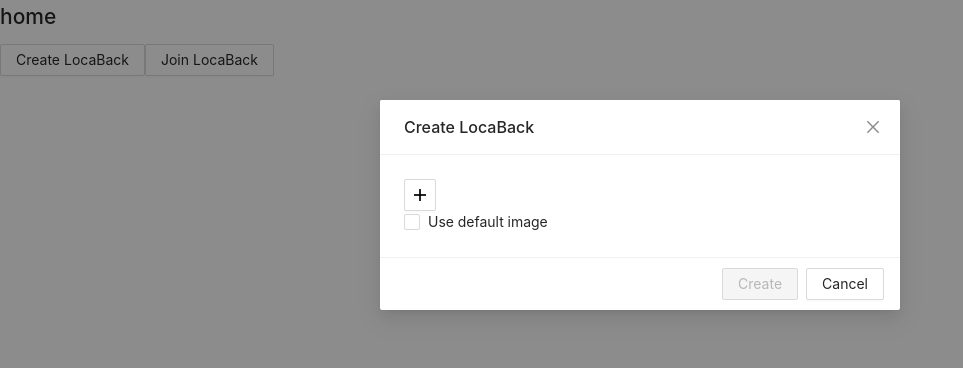
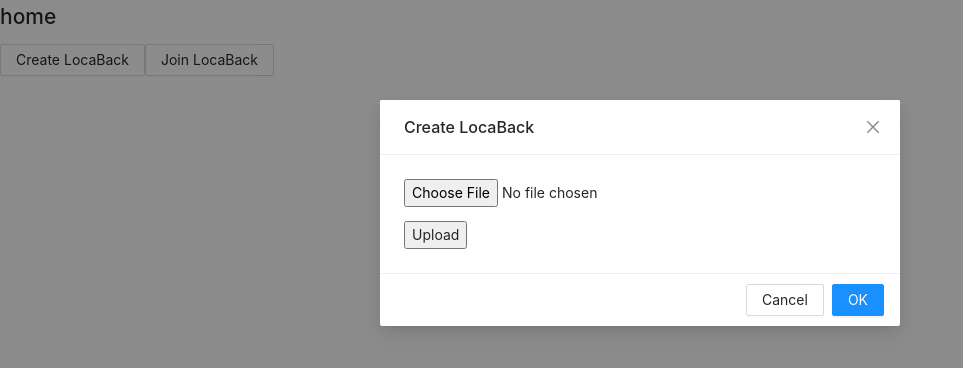
Before and after one commit to UnorganizedCompany/LocaBack_FE, a React (Create React App) app: page / in a window 1280 px wide. Both pictures are taken after a click on the button "Create LocaBack". Shown: the top 368 px of the page, without its empty margins (0-963 px from the left). Built offline with nearby package versions, Linux system fonts and the light colour scheme.

Commit message:
In Progress..

```diff
--- a/package.json
+++ b/package.json
@@ -7,6 +7,7 @@
     "@testing-library/react": "^13.3.0",
     "@testing-library/user-event": "^13.5.0",
     "antd": "^4.21.3",
+    "axios": "^1.1.2",
     "react": "^18.2.0",
     "react-dom": "^18.2.0",
     "react-router-dom": "^6.3.0",
--- a/src/api/BackAPI.js
+++ b/src/api/BackAPI.js
@@ -0,0 +1,14 @@
+import axios from 'axios'
+
+export function getBack(id) {
+    return axios.get('http://127.0.0.1:8000/backs/' + id + '/image', {responseType: 'blob'});
+}
+
+export function postBack(form_data) {
+    console.log(form_data)
+    return axios.post('http://127.0.0.1:8000/backs', form_data, {
+        headers: {
+            'content-type': 'multipart/form-data'
+        }
+    })
+}
--- a/src/components/BackViewer.js
+++ b/src/components/BackViewer.js
@@ -1,23 +1,49 @@
-import React, { useEffect } from 'react';
-import { useParams, useNavigate } from 'react-router-dom';
+import React, {useEffect, useState, useRef} from 'react';
+import {useNavigate, useParams} from 'react-router-dom';
+import {getBack} from "../api/BackAPI";
 
 function BackViewer() {
+    const [image, setImage] = useState("");
     const { backId } = useParams();
     const navigate = useNavigate();
+
+    let ws = useRef(null);
 
     useEffect(() => {
         // TODO: 실제로 있는 등인지 체크, 없으면 navigate to home, 있으면 이미지 화면에 그린다
         console.log(backId);
-        if (backId === '123') {
-            navigate('/');
-            return;
-        }
-        // TODO: ws open
-        console.log('ws open');
+        getBack(backId)
+            .then(response => {
+                setImage(URL.createObjectURL(response.data))
+            })
+            .catch(error => {
+                console.log(error)
+                alert('올바른 등 번호가 아닙니다.')
+                navigate('/');
+            })
+
+        const webSocketUrl = 'ws://127.0.0.1:8000/backs/' + backId
+        ws.current = new WebSocket(webSocketUrl);
+        ws.current.onopen = () => {
+            console.log("connected to " + webSocketUrl);
+        };
+        ws.current.onclose = (error) => {
+            console.log("disconnect from " + webSocketUrl);
+            console.log(error);
+        };
+        ws.current.onerror = (error) => {
+            console.log("connection error " + webSocketUrl);
+            console.log(error);
+        };
+        ws.current.onmessage = (evt) => {
+            const data = JSON.parse(evt.data);
+            console.log(data);
+        };
 
         return () => {
-            console.log('ws close')
-        }
+            console.log("clean up");
+            ws.current.close();
+        };
     }, [backId, navigate]);
 
     const onBackClick = (e) => {
@@ -34,6 +60,12 @@ function BackViewer() {
         // TODO: 모바일에서 확대되었을 때 위치 제대로 그려지는지 확인해야 함
         // TODO: ws 호출
         console.log(normalizeX, normalizeY)
+        ws.current.send(
+            JSON.stringify({
+                'x': normalizeX,
+                'y': normalizeY
+            })
+        );
     }
 
     // TODO: 이미지 그릴 때 divice width, height 받아서 height 90%랑 width 비교한 뒤 가로 세로랑도 비교해서 어디에 맞춰서 그릴지 정해야 함
@@ -44,7 +76,7 @@ function BackViewer() {
                 back viewer - {backId}
             </h2>
             <div style={{'textAlign': 'center'}}>
-                <img src='/defaultBack.PNG' alt='back' onClick={e => onBackClick(e)}/>
+                <img style={{'width': '100%'}} src={image} onClick={onBackClick}/>
             </div>
         </div>
     )
--- a/src/components/CreationModal.js
+++ b/src/components/CreationModal.js
@@ -1,70 +1,65 @@
 import React, { useState } from 'react';
-import { Modal, Upload, Button, Checkbox, message } from 'antd';
+import { Modal, Upload, Button, Checkbox } from 'antd';
 import { PlusOutlined } from '@ant-design/icons';
+import { postBack } from '../api/BackAPI';
+import axios from "axios";
 
 function CreationModal(props) {
-    const [file, setFile] = useState(null);
+    const [image, setImage] = useState(null);
     const [uploading, setUploading] = useState(false);
     const [useDefaultImage, setUseDefaultImage] = useState(false);
 
-    const uploadProps = {
-        beforeUpload: (file) => {
-            setFile(file)
-            return false
-        },
-        maxCount: 1,
+    const handleImageChange = (e) => {
+        console.log(e.target.files[0])
+        setImage(e.target.files[0])
     };
-
-    const onOk = () => {
-        console.log(useDefaultImage)
-
-        const formData = new FormData();
-        if (!useDefaultImage) {
-            formData.append('files[]', file)
-        }
-        setUploading(true);
-
-        // TODO: back create api 호출
-        fetch('https://www.mocky.io/v2/5cc8019d300000980a055e76', {
-            method: 'POST',
-            body: formData,
-        })
-            .then((res) => res.json())
-            .then(() => {
-                setFile(null);
-                message.success('upload successfully.');
-                // TODO: navigate to back viewer
-            })
-            .catch(() => {
-                message.error('upload failed.');
-            })
-            .finally(() => {
-                setUploading(false);
-            });
-    }
+    //
+    // const onOk = () => {
+    //     console.log(useDefaultImage)
+    //
+    //     const formData = new FormData();
+    //     if (!useDefaultImage) {
+    //         formData.append('UploadFile', file, file.name)
+    //     }
+    //     setUploading(true);
+    //
+    //
+    //     postBack(formData).then(res => {
+    //         console.log(res)
+    //     }).catch(error => {
+    //         console.log(error)
+    //     });
+    // }
 
     const onCancel = () => {
         props.onCancel()
     }
 
+    const handleSubmit = (e) => {
+        let form_data = new FormData();
+        form_data.append(
+            'image',
+            image,
+            image.name
+        );
+
+        axios.post('http://localhost:8000/backs/', form_data)
+            .then(response => {
+                console.log(response.data);
+            })
+            .catch(error => console.log(error))
+    };
+
     return (
-        <Modal title='Create LocaBack'
-            visible={props.visible} onCancel={onCancel}
-            footer={[
-                <Button key='create' type='primary' onClick={onOk}
-                    disabled = {uploading || (file === null && !useDefaultImage)}
-                >
-                    Create
-                </Button>,
-                <Button key='cancel' onClick={onCancel}>
-                    Cancel
-                </Button>
-            ]}
-        >
-            <Upload accept='image/*' {...uploadProps}>
-                    <Button icon={<PlusOutlined/>} />
-            </Upload>
-            <Checkbox onChange={e => setUseDefaultImage(e.target.checked)}>Use default image</Checkbox>
+        <Modal title='Create LocaBack' visible={props.visible} onCancel={onCancel}>
+            <form>
+                <p>
+                    <input type="file"
+                           id="image"
+                           accept=".png, .jpeg, .jpg" onChange={handleImageChange} required/>
+                </p>
+            </form>
+            <button onClick={handleSubmit}>Upload</button>
         </Modal>
     )
 }
```
Also changed, not shown: 1 other file (tests, documents, lock files or other folders).
